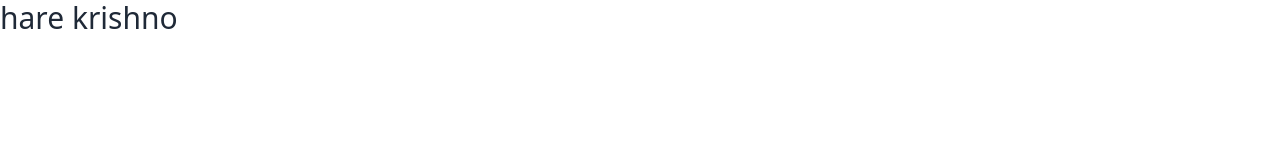
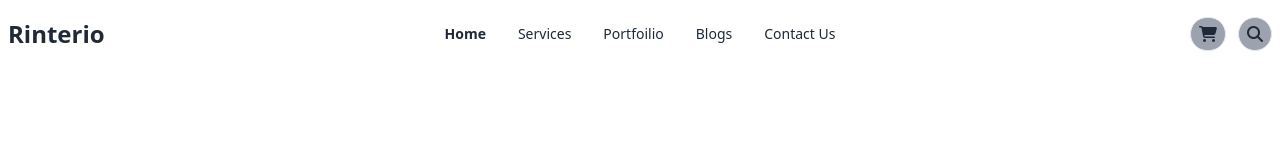
Before and after one commit to sourov90/recap-assingment-number-6, a plain HTML site: page index.html in a window 1280 px wide. Drawn offline with nearby package versions, Linux system fonts and the light colour scheme.

Commit message:
added navber section

```diff
--- a/index.html
+++ b/index.html
@@ -6,10 +6,57 @@
     <title>Assingment number 6</title>
     <link href="https://cdn.jsdelivr.net/npm/daisyui@4.12.10/dist/full.min.css" rel="stylesheet" type="text/css" />
     <script src="https://cdn.tailwindcss.com"></script>
+    <link rel="stylesheet" href="https://cdnjs.cloudflare.com/ajax/libs/font-awesome/6.6.0/css/all.min.css"
+        integrity="sha512-Kc323vGBEqzTmouAECnVceyQqyqdsSiqLQISBL29aUW4U/M7pSPA/gEUZQqv1cwx4OnYxTxve5UMg5GT6L4JJg=="
+        crossorigin="anonymous" referrerpolicy="no-referrer" />
 </head>
 <body>
     <header>
-        <p class="text-3xl">hare krishno </p>
+        <!-- style a navber section  -->
+    <nav>
+        <div class="navbar bg-base-100">
+            <div class="navbar-start">
+                <p class="text-2xl font-bold">Rinterio</p>
+            </div>
+
+            <div class="navbar-center hidden lg:flex">
+                <ul class="menu menu-horizontal px-1">
+                    <li class="font-bold"><a>Home</a></li>
+                    <li><a>Services</a></li>
+                    <li><a>Portfoilio</a></li>
+                    <li><a>Blogs</a></li>
+                    <li><a>Contact Us</a></li>
+                </ul>
+            </div>
+
+            <div class="navbar-end">
+
+                <div class="dropdown">
+                    <div tabindex="0" role="button" class="btn btn-ghost lg:hidden">
+                        <svg xmlns="http://www.w3.org/2000/svg" class="h-5 w-5" fill="none" viewBox="0 0 24 24"
+                            stroke="currentColor">
+                            <path stroke-linecap="round" stroke-linejoin="round" stroke-width="2"
+                                d="M4 6h16M4 12h8m-8 6h16" />
+                        </svg>
+                    </div>
+                    <ul tabindex="0" class="menu menu-sm dropdown-content bg-base-100  z-[1]   shadow">
+                        <li><a>Home</a></li>
+                        <li><a>Services</a></li>
+                        <li><a>Portfoilio</a></li>
+                        <li><a>Blogs</a></li>
+                        <li><a>Contact Us</a></li>
+                    </ul>
+                </div>
+                <button class="border rounded-full bg-gray-400 px-2 py-1"><i class="fa-solid fa-cart-shopping"></i></button>
+                <button class="border rounded-full bg-gray-400 px-2 py-1 ml-3"><i
+                        class="fa-solid fa-magnifying-glass"></i></button>
+            </div>
+
+        </div>
+    </nav>
+
+     <!-- style a banner section  -->
+
     </header>
     <main>
 
```
